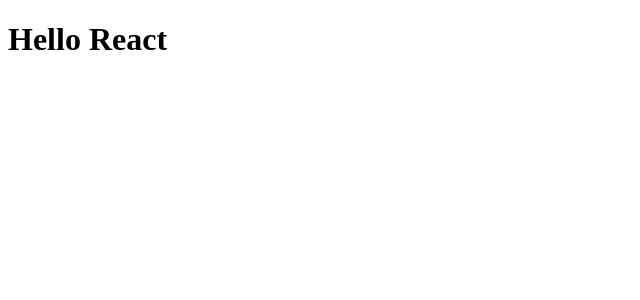
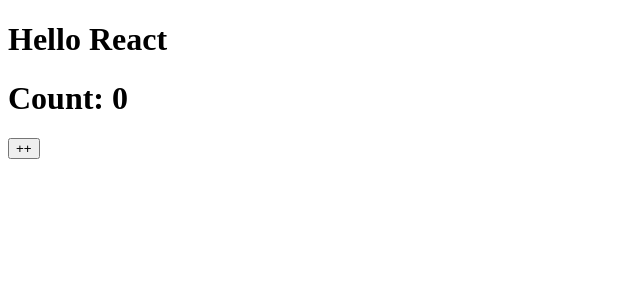
Before and after one commit to Mujib517/fsa-react, a React (Create React App) app: page / in a window 1280 px wide. Shown: the top 300 px of the page, without its empty margins (0-640 px from the left). Built offline with nearby package versions, Linux system fonts and the light colour scheme.

Commit message:
Class component and state

```diff
--- a/src/App.js
+++ b/src/App.js
@@ -1,7 +1,11 @@
 import React from 'react';
+import Counter from './Counter';
 
 function App() {
-    return <h1>Hello React</h1>
+    return <div>
+        <h1>Hello React</h1>
+        <Counter />
+    </div>
 }
 
 export default App;
--- /dev/null
+++ b/src/Counter.js
@@ -0,0 +1,25 @@
+import React, { Component } from 'react';
+
+// events
+export default class Counter extends Component {
+    state = { count: 0 };
+
+    // constructor() {
+    //     super();
+    //     // fixing this context
+    //     // this.onBtnClick = this.onBtnClick.bind(this);
+    // }
+
+    // async
+    onBtnClick = () => {
+        this.setState({ count: ++this.state.count });
+        console.log(this.state.count);
+    }
+
+    render() {
+        return <div>
+            <h1>Count: {this.state.count} </h1>
+            <button onClick={this.onBtnClick}>++</button>
+        </div>
+    }
+}
```
